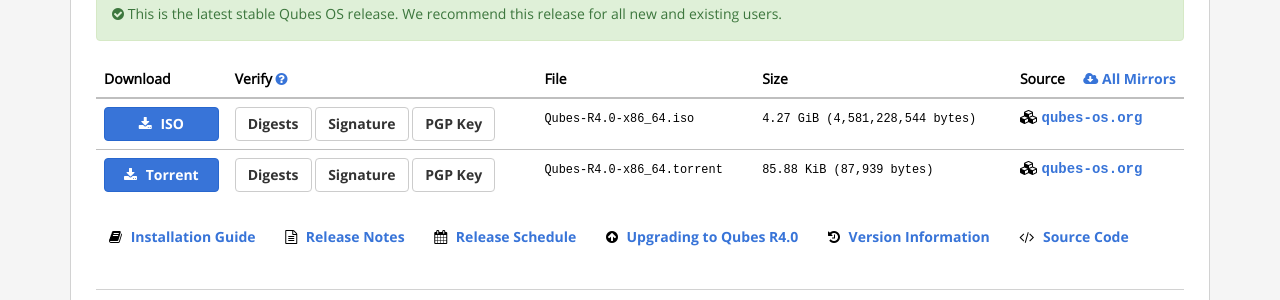
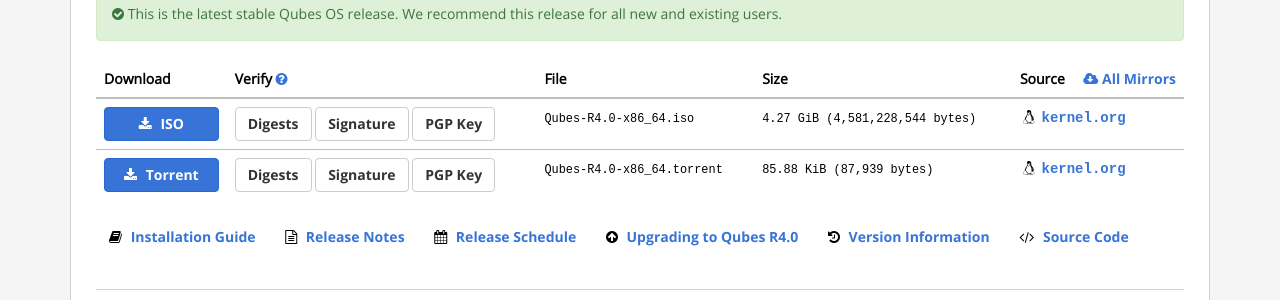
Before and after one commit to QubesOS/qubesos.github.io, a Jekyll site: the page built from pages/downloads.md, in a window 1280 px wide and 900 px high, scrolled down 361 px. Shown: the part 150-450 px from the top of the window. Built offline with Jekyll 4.4.1, drawn with Linux system fonts in a browser that asks for light colours; some web fonts are replaced.

Commit message:
Switch R4.0 to kernel.org mirror

```diff
--- a/pages/downloads.md
+++ b/pages/downloads.md
@@ -45,7 +45,7 @@ redirect_from:
       {% assign latest = release.latest | default: false %}
       {% assign aging = release.aging | default: false %}
       {% assign deprecated = release.deprecated | default: false %}
-      {% if release_name == "Qubes Release 4.0" %}
+      {% if release_name == "xxQubes Release 4.0" %}
         {% assign preferred_mirror = "qubes-os.org" %}
       {% else %}
         {% assign preferred_mirror = "kernel.org" %}
```
